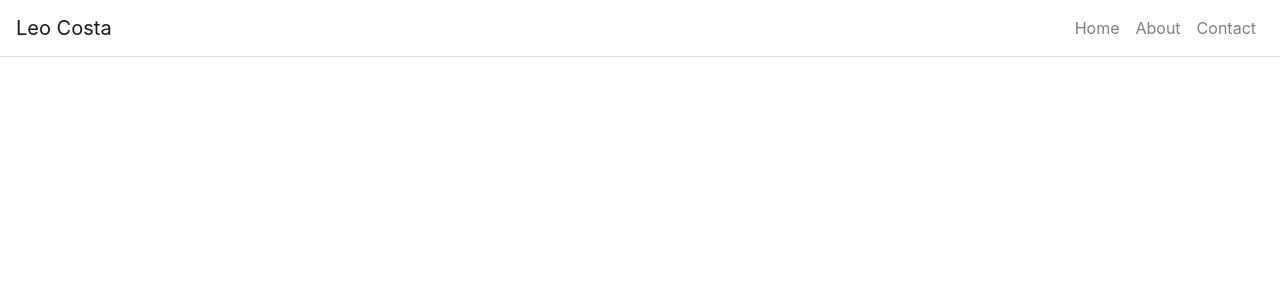
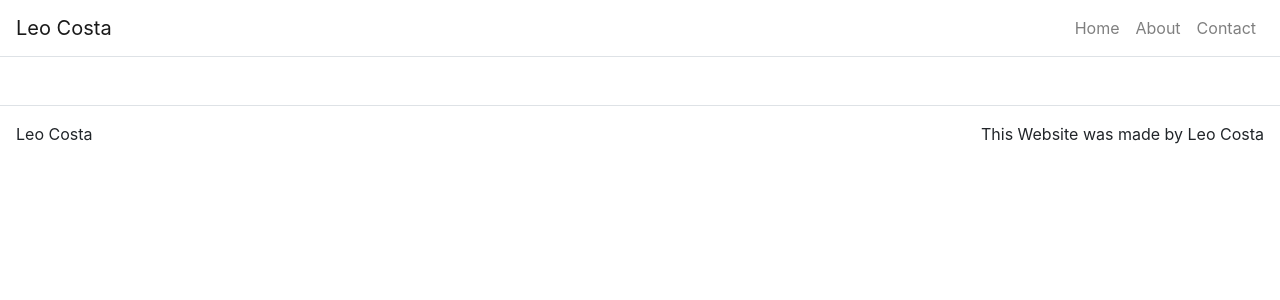
Before and after one commit to Leoprogramming/react-portfolio-bootstrap-router-dom-spring-sendgrid, a React (Create React App) app in the folder react-portfolio-site/: page / in a window 1280 px wide. Shown: the top 300 px of the page. Built offline with nearby package versions, Linux system fonts and the light colour scheme.

Commit message:
fixed footer and added styling

```diff
--- a/react-portfolio-site/src/App.js
+++ b/react-portfolio-site/src/App.js
@@ -4,6 +4,8 @@
 import Navbar from "react-bootstrap/Navbar";
 import Nav from "react-bootstrap/Nav";
 import "./App.css";
+
+import Footer from "./components/Footer";
 
 class App extends React.Component {
 
@@ -34,6 +36,7 @@
     return (
       <Router>
         <Container className="p-0" fluid={true}>
+
           <Navbar className="border-bottom" bg="transparent" expand="lg">
             <Navbar.Brand>Leo Costa</Navbar.Brand>
 
@@ -47,6 +50,8 @@
             </Navbar.Collapse>
           </Navbar>
 
+          <Footer />
+
         </Container>
       </Router>
     );
--- a/react-portfolio-site/src/components/Footer.js
+++ b/react-portfolio-site/src/components/Footer.js
@@ -1,11 +1,26 @@
 import React from "react";
+import Container from "react-bootstrap/Container";
+import Row from "react-bootstrap/Row";
+import Col from "react-bootstrap/Col";
 
 function Footer() {
+
   return(
-    <Footer className="mt-5">
+    <footer className="mt-5">
+      <Container fluid={true}>
+        <Row className="border-top justify-content-between p-3">
+          <Col className="p-0" md={3} sm={12}>
+            Leo Costa
+          </Col>
+          <Col className="p-0 d-flex justify-content-end" md={3}>
+            This Website was made by Leo Costa
+          </Col>
 
-    </Footer>
-  )
+        </Row>
+      </Container>
+    </footer>
+  );
+
 }
 
 export default Footer;
```
